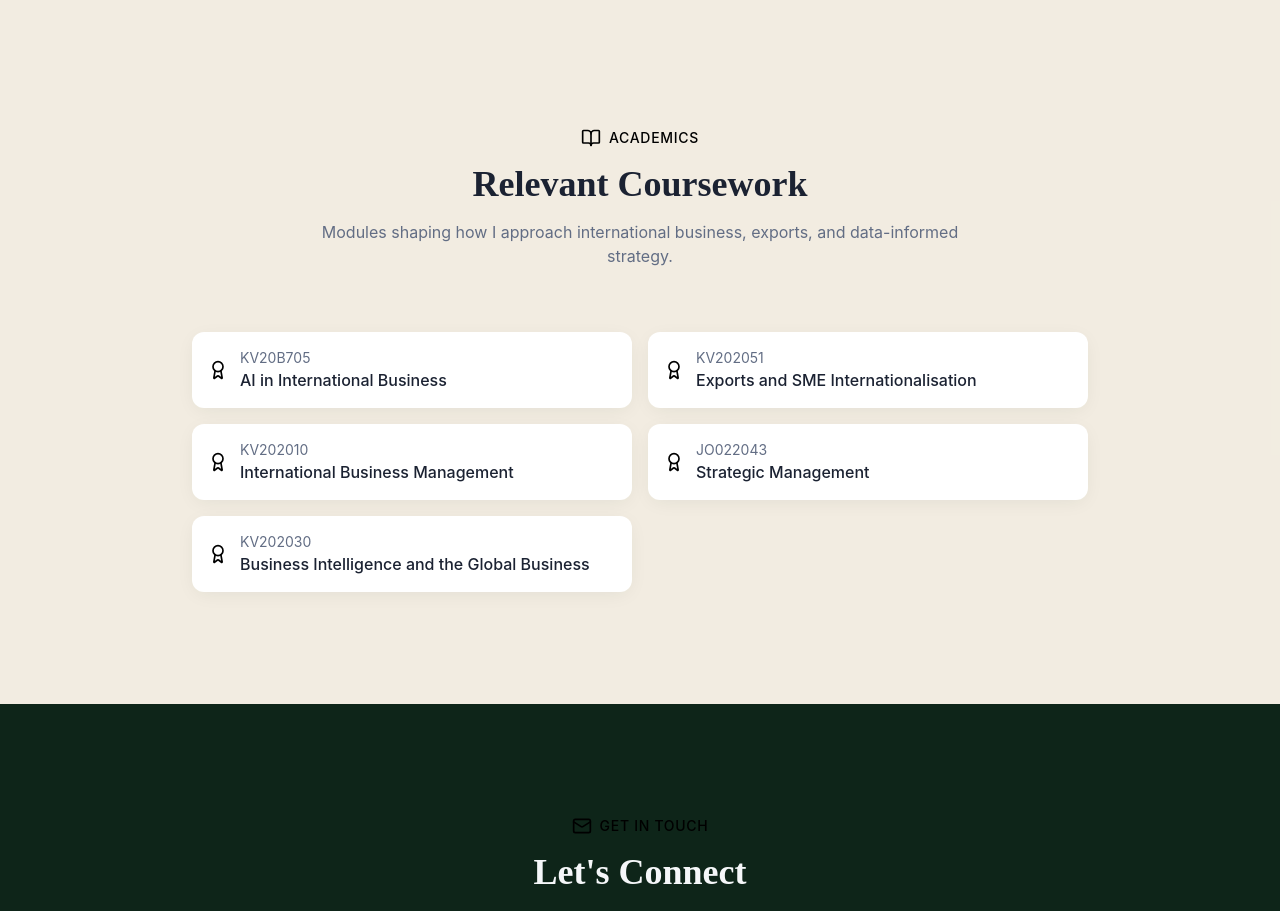
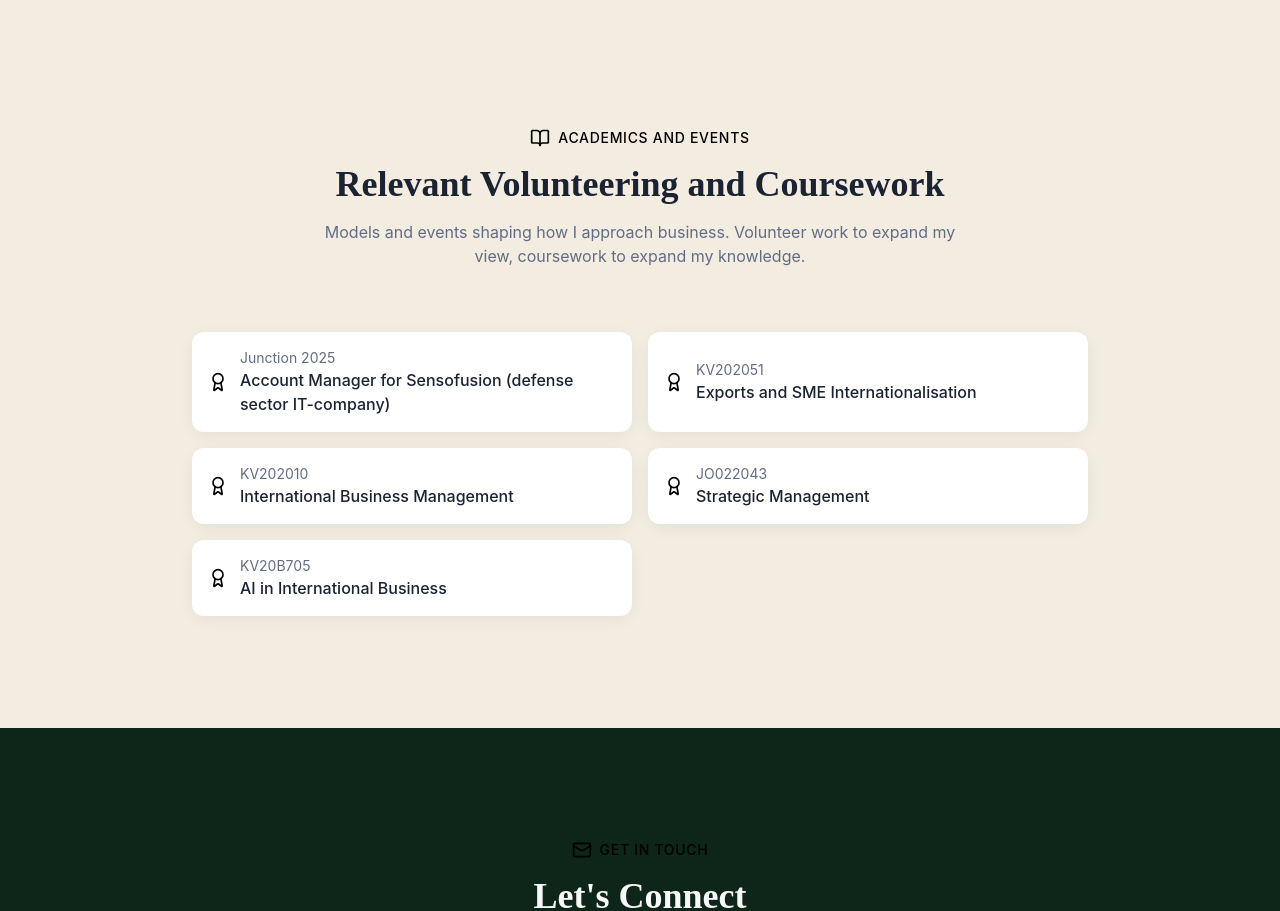
Before and after one commit to HugoVuori/Hugo-CV-2026, a React (Vite) app: page / in a window 1280 px wide. Shown: the part 4880-5791 px from the top of the page. Built offline with nearby package versions, Linux system fonts and the light colour scheme; the HTML template or start-up script is replaced by a standard one.

Commit message:
Revise coursework and volunteering section
Updated coursework details and section titles to reflect new information.

```diff
--- a/src/components/cv/Coursework.tsx
+++ b/src/components/cv/Coursework.tsx
@@ -3,8 +3,8 @@ import { BookOpen, Award } from "lucide-react";
 
 const courses = [
   {
-    code: "KV20B705",
-    name: "AI in International Business",
+    code: "Junction 2025",
+    name: "Account Manager for Sensofusion (defense sector IT-company)",
   },
   {
     code: "KV202051",
@@ -19,8 +19,8 @@ const courses = [
     name: "Strategic Management",
   },
   {
-    code: "KV202030",
-    name: "Business Intelligence and the Global Business",
+    code: "KV20B705",
+    name: "AI in International Business",
   },
 ];
 
@@ -37,13 +37,13 @@ const Coursework = () => {
         >
           <div className="inline-flex items-center gap-2 text-accent mb-4">
             <BookOpen className="w-5 h-5" />
-            <span className="text-sm font-medium uppercase tracking-wider">Academics</span>
+            <span className="text-sm font-medium uppercase tracking-wider">Academics and Events</span>
           </div>
           <h2 className="text-3xl md:text-4xl font-serif font-semibold text-foreground">
-            Relevant Coursework
+            Relevant Volunteering and Coursework
           </h2>
           <p className="text-muted-foreground mt-4 max-w-2xl mx-auto">
-            Modules shaping how I approach international business, exports, and data-informed strategy.
+            Models and events shaping how I approach business. Volunteer work to expand my view, coursework to expand my knowledge.
           </p>
         </motion.div>
 
```
